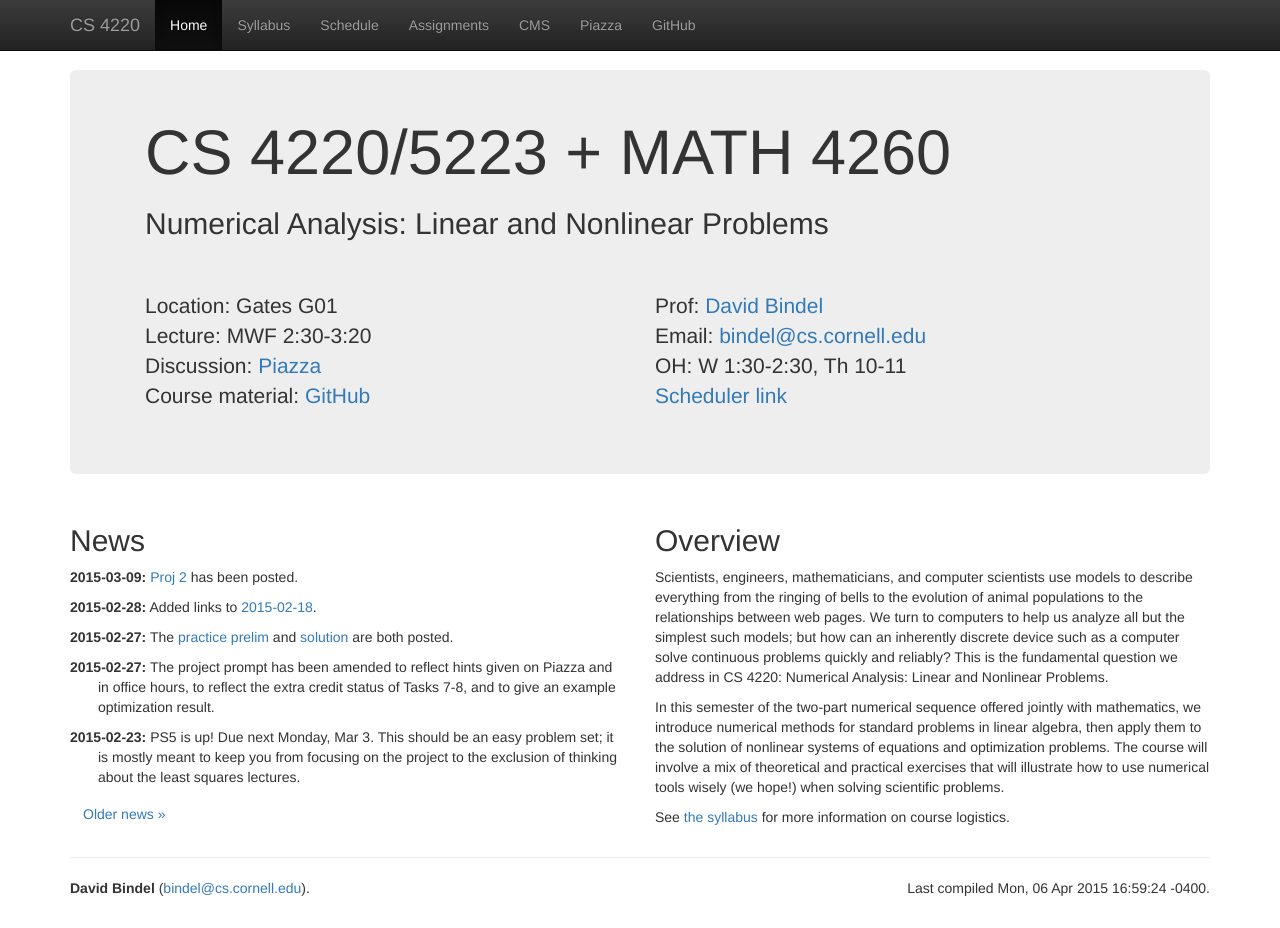
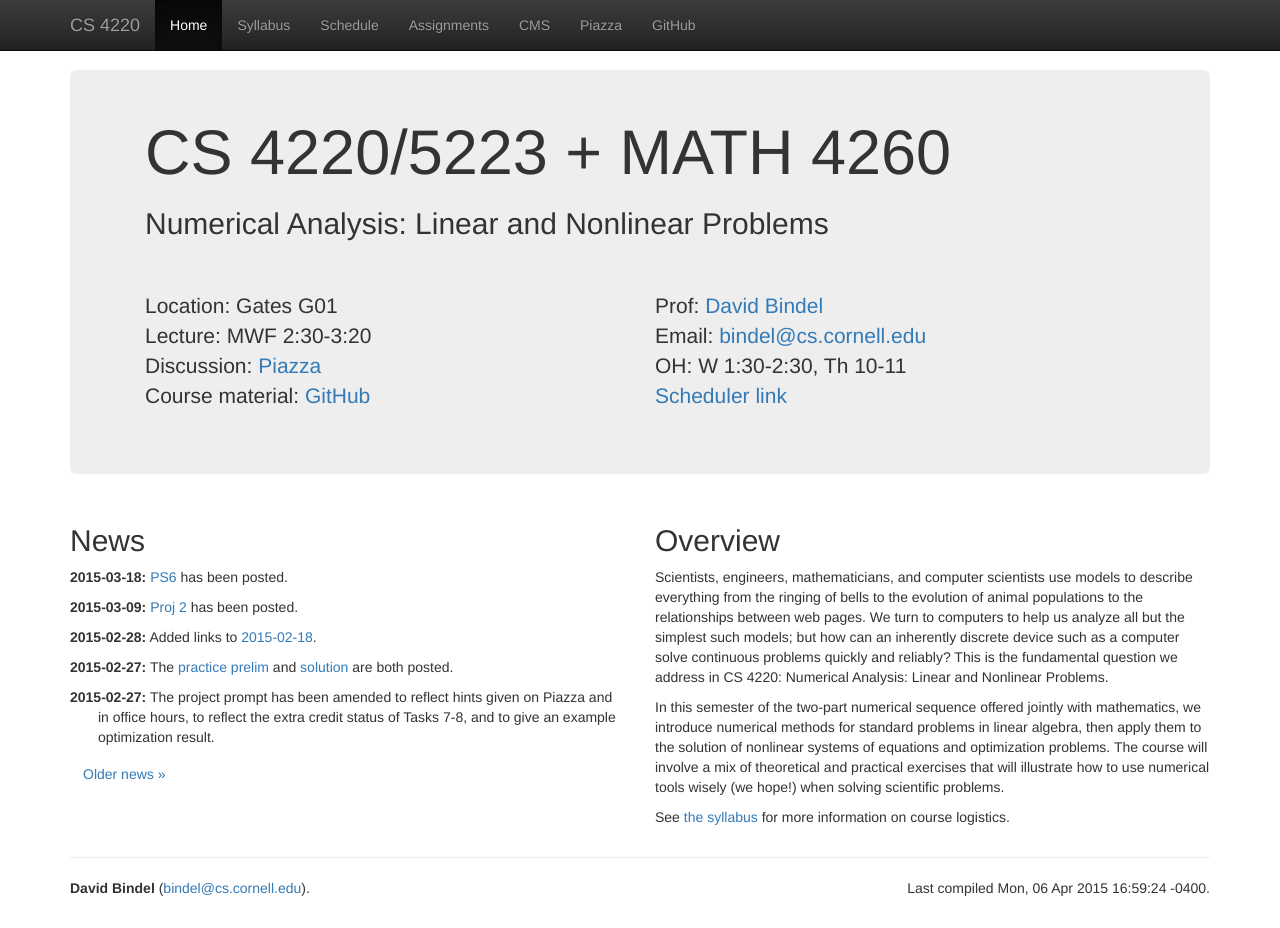
Before and after one commit to dbindel/cs4220-s15, a Jekyll site: the page built from web/index.html, in a window 1280 px wide and 928 px high. Built offline with Jekyll 4.4.1, drawn with Linux system fonts in a browser that asks for light colours; nearby versions of some CDN libraries.

Commit message:
Added news re PS6.

```diff
--- a/web/_data/news.yml
+++ b/web/_data/news.yml
@@ -112,3 +112,7 @@
   date: 2015-03-09
   text:
     <a href="hw/proj2.pdf">Proj 2</a> has been posted.
+-
+  date: 2015-03-18
+  text:
+    <a href="hw/ps6.pdf">PS6</a> has been posted.
```
